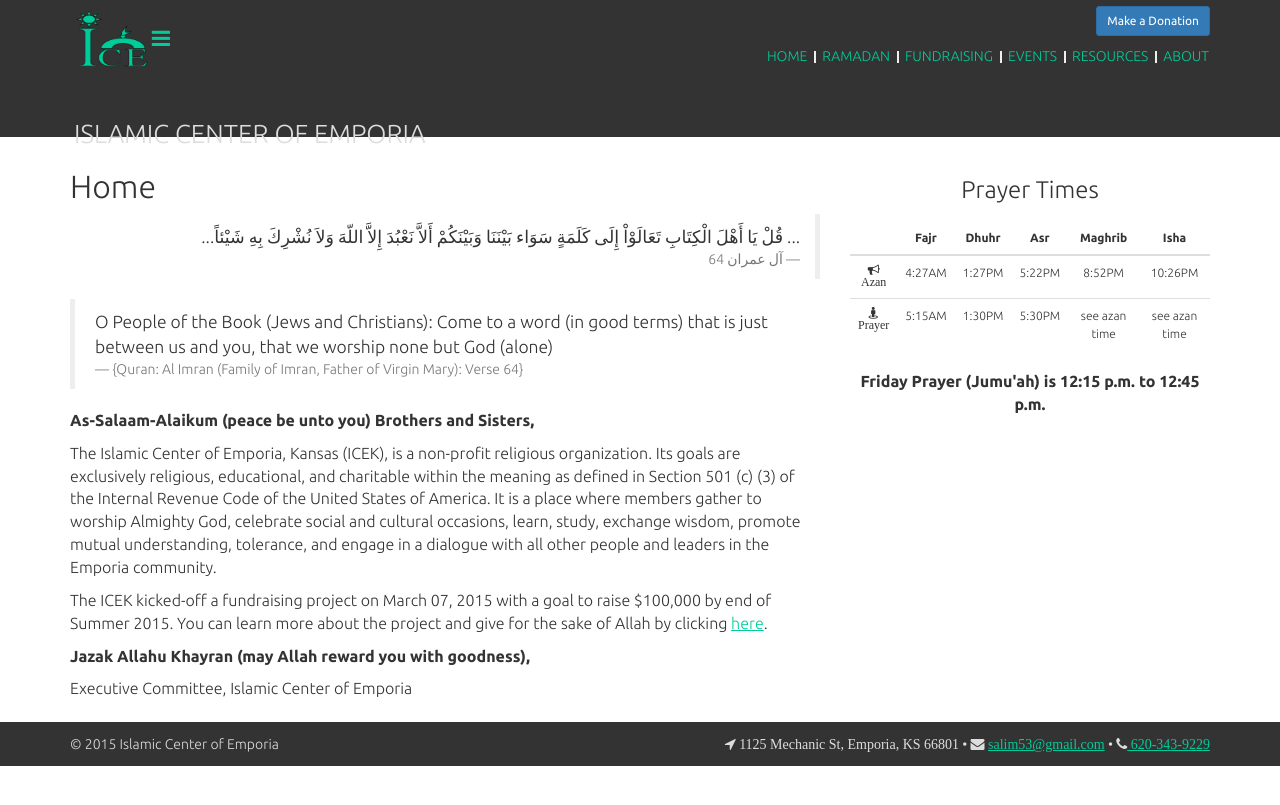
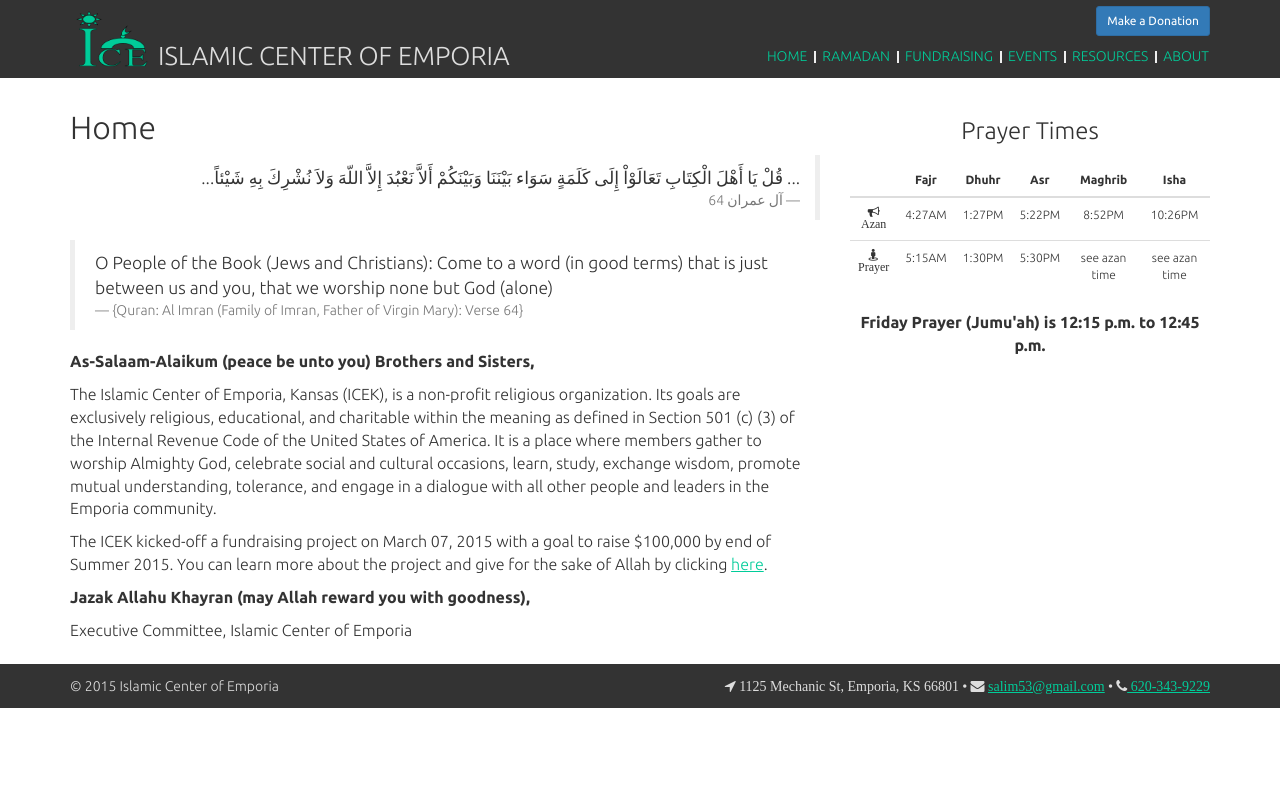
Before and after one commit to fourfridays/fourfridays.github.io, a Jekyll site: the page built from 1-index.html, in a window 1280 px wide. Shown: the top 805 px of the page. Built offline with Jekyll 4.4.1, drawn with Linux system fonts in a browser that asks for light colours; nearby versions of some CDN libraries.

Commit message:
Moved css and js to global

```diff
--- a/_includes/head.html
+++ b/_includes/head.html
@@ -9,7 +9,7 @@
   <link href='http://fonts.googleapis.com/css?family=Ubuntu:400,700,300' rel='stylesheet' type='text/css'>
   <link rel="stylesheet" href="https://maxcdn.bootstrapcdn.com/bootstrap/3.3.5/css/bootstrap.min.css">
   <link rel="stylesheet" href="//maxcdn.bootstrapcdn.com/font-awesome/4.3.0/css/font-awesome.min.css">
-  <link rel="stylesheet" href="{{ "/css/main.css" | prepend: site.baseurl }}">
+  <link rel="stylesheet" href="{{ "/global/css/main.css" | prepend: site.baseurl }}">
   <link rel="canonical" href="{{ page.url | replace:'index.html','' | prepend: site.baseurl | prepend: site.url }}">
   <link rel="alternate" type="application/rss+xml" title="{{ site.title }}" href="{{ "/feed.xml" | prepend: site.baseurl | prepend: site.url }}" />
 </head>
--- a/css/main.scss
+++ b/global/css/main.scss
@@ -71,7 +71,6 @@
 /* ==========================================================================
    HEADER
    ========================================================================== */
-
 header {
   background-color: $gray-dark;
   margin-bottom: 12px;
@@ -91,6 +90,12 @@
       }
     }
   }
+  .toggle-panel {
+      display: none;
+    }
+  ul {
+    display: block;
+    }
   .imgContainer {
     padding: 16px 6px 6px;
     position: relative;
@@ -171,7 +176,7 @@
   }
 }
 
-@media (min-width: 728px) and (max-width: 991px) {
+@media (max-width: 991px) {
   header {
     .imgContainer {
       float: none;
@@ -190,18 +195,53 @@
     }
     nav {
       .btn {
-        margin-bottom: 6px;
+        float: none;
+        display: block;
+        margin: 0 auto;
       }
       ul {
-        float: left;
-        margin: -30px 98px;
+        float: none;
+        display: table;
+        margin: 10px auto;
+        padding: 0;
       }
     }
   }
 }
 
-@media (max-width: 727px) {
-  .table > tbody > tr > td, .table > tbody > tr > th, .table > tfoot > tr > td, .table > tfoot > tr > th, .table > thead > tr > td, .table > thead > tr > th {
-    padding: 5px;
+@media only screen and (min-width : 472px) {
+  .scotch-panel-canvas {
+      -o-transform: translate3d(0px, 0px, 0px) !important;
+      -ms-transform: translate3d(0px, 0px, 0px) !important;
+      -moz-transform: translate3d(0px, 0px, 0px) !important;
+      -webkit-transform: translate3d(0px, 0px, 0px) !important;
+      transform: translate3d(0px, 0px, 0px) !important;
   }
 }
+
+@media only screen and (max-width : 472px) {
+  header {
+    .toggle-panel {
+      display: block;
+      float: right;
+    }
+    nav {
+      display: none;
+    }
+    h1 {
+      margin-bottom: 10px;
+    }
+  }
+  #scotch-panel {
+      background-color: #333;
+      ul {
+        margin-top: 12px;
+        li {
+          margin-bottom: 8px;
+          a {
+            text-decoration: none;
+          }
+        }
+      }
+    }
+}
```
